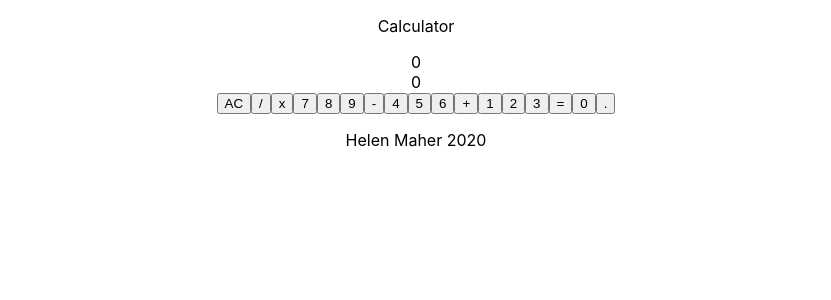
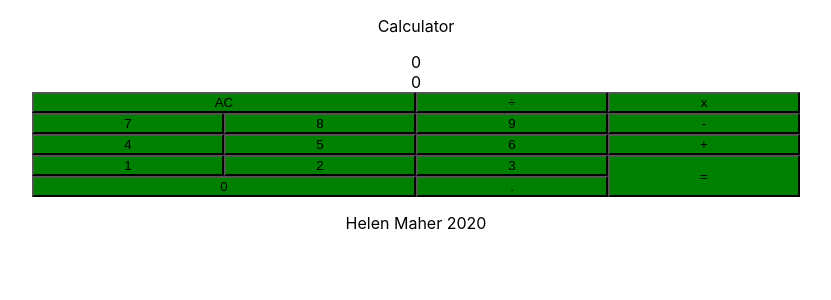
Before and after one commit to HelenHMaher/calculator, a React (Create React App) app: page / in a window 1280 px wide. Shown: the top 300 px of the page, without its empty margins (224-1055 px from the left). Built offline with nearby package versions, Linux system fonts and the light colour scheme.

Commit message:
regex problem solving and css grid

```diff
--- a/src/App.css
+++ b/src/App.css
@@ -1,3 +1,26 @@
 .App {
   text-align: center;
 }
+.button-container {
+  display: grid;
+  margin: auto;
+  width: 60vw;
+  grid-template-columns: repeat(4, 1fr);
+}
+
+button {
+  background: green;
+}
+
+#clear {
+  grid-column: 1/3;
+}
+
+#zero {
+  grid-column: 1/3;
+}
+
+#equals {
+  grid-column: 4/5;
+  grid-row: 4/6;
+}
--- a/src/Buttons/index.js
+++ b/src/Buttons/index.js
@@ -4,12 +4,12 @@ import PropTypes from "prop-types";
 export const Buttons = (props) => {
   const { clear, operators, numbers, decimal, evaluate } = props;
   return (
-    <div>
+    <div className="button-container">
       <button id="clear" onClick={clear} value="AC">
         AC
       </button>
       <button id="divide" onClick={operators} value="/">
-        /
+        &divide;
       </button>
       <button id="multiply" onClick={operators} value="x">
         x
--- a/src/Display/index.js
+++ b/src/Display/index.js
@@ -1,13 +1,16 @@
 import React from "react";
 
 export const Display = (props) => {
+  const displayFormula = props.formula.replace(/[/]/g, "\u00F7");
+  const displayCurVal = () =>
+    props.currentValue === "/" ? "\u00F7" : props.currentValue;
   return (
     <div className="display-block" id="displayBlock">
       <div className="formula" id="formula">
-        {props.formula}
+        {displayFormula}
       </div>
       <div clasName="display" id="display">
-        {props.currentValue}
+        {displayCurVal()}
       </div>
     </div>
   );
```
